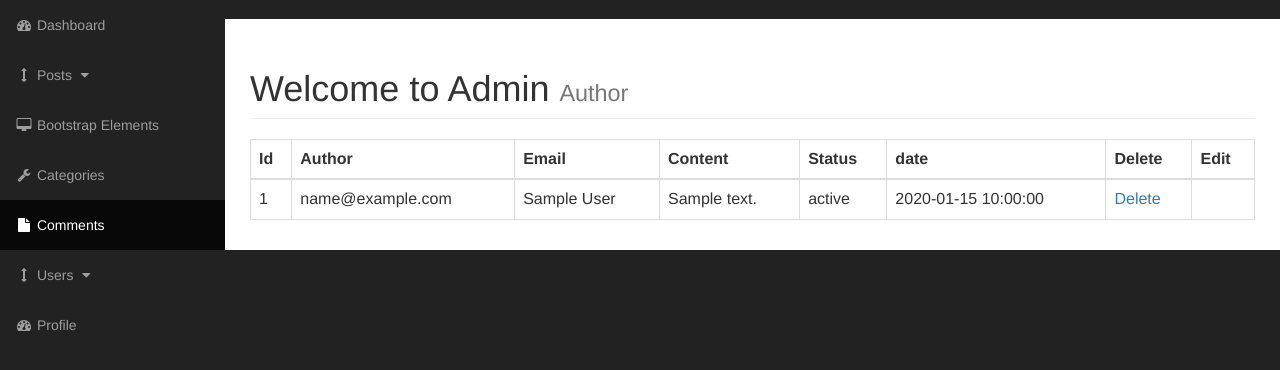
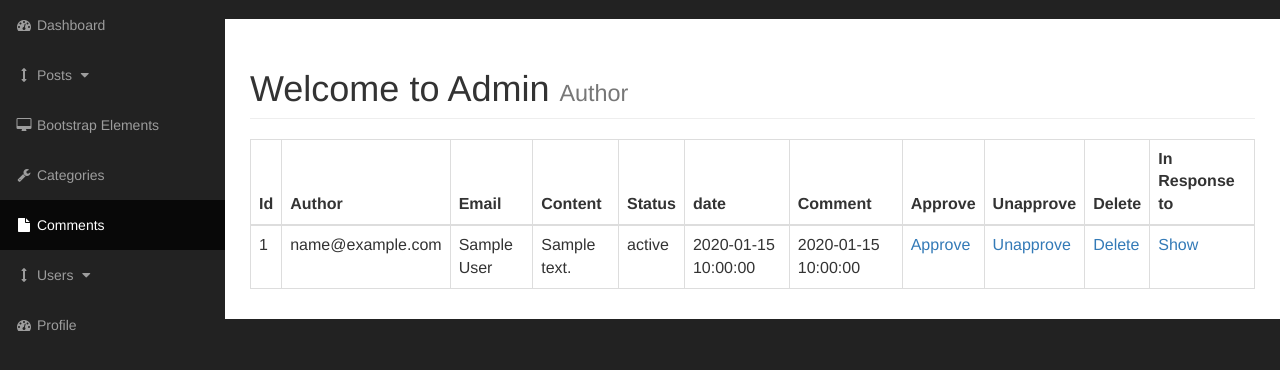
Before and after one commit to Aminkhaled/Blog-with-cms, a PHP site: page /admin/comment.php in a window 1280 px wide. Shown: the part 51-421 px from the top of the page. Run offline with PHP 8.4, Linux system fonts and the light colour scheme; tables that the repository leaves empty or names only in its code hold one stand-in row (values such as "Sample post").

Commit message:
we approve and un approve method for comments to our blog

```diff
--- a/admin/incudes/view_all_comments.php
+++ b/admin/incudes/view_all_comments.php
@@ -4,12 +4,17 @@
 
         <th>Id</th>
         <th>Author</th>
+
         <th>Email</th>
         <th>Content</th>
         <th>Status</th>
         <th>date</th>
+        <th>Comment</th>
+        <th>Approve</th>
+        <th>Unapprove</th>
         <th>Delete</th>
-        <th>Edit</th>
+        <th>In Response to</th>
+
 
     </thead>
 
@@ -48,8 +53,15 @@
         echo "<td>$comment_content</td>";
         echo "<td>$comment_status</td>";
         echo "<td>$comment_date</td>";
+        echo "<td>$comment_date</td>";
+
+
+        echo " <td><a href='comment.php?approve={$comment_id}'>Approve</a></td>";
+        echo " <td><a href='comment.php?unapprove={$comment_id}'>Unapprove</a></td>";
+
+
         echo " <td><a href='comment.php?delete={$comment_id}'>Delete</a></td>";
-//        echo" <td><a href='posts.php?source=edit_post&p_id={$post_id}'>Edit</a></td>";
+        echo" <td><a href='../post.php?p_id={$comment_post_id}'>Show</a></td>";
 
 
     };
@@ -67,6 +79,42 @@
 </table>
 
 <?php
+if (isset($_REQUEST['approve'])) {
+    $approve = $_REQUEST['approve'];
+
+
+    $query = "UPDATE comments set comment_status = 'approve' WHERE comment_id ={$approve} ";
+    $approve_comment = mysqli_query($connection, $query);
+    header("location:comment.php");
+
+    if (!$approve_comment) {
+        die("query failed" . mysqli_error($connection));
+    }
+}
+if (empty($_REQUEST['approve'])) {
+    unset($approve);
+}
+
+
+
+
+if (isset($_REQUEST['unapprove'])) {
+    $unapprove = $_REQUEST['unapprove'];
+
+
+    $query = "UPDATE comments set comment_status = 'unapprove' WHERE comment_id ={$unapprove}";
+    $unapprove_comment = mysqli_query($connection, $query);
+    header("location:comment.php");
+
+
+    if (!$unapprove_comment) {
+        die("query failed" . mysqli_error($connection));
+    }
+}
+if (empty($_REQUEST['unapprove'])) {
+    unset($unapprove);
+}
+
 
 
 if (isset($_REQUEST['delete'])) {
```
Also changed, not shown: post.php (+26 -37 lines), images/16603134_1320579424666774_286362795400066360_n.jpg (added).
